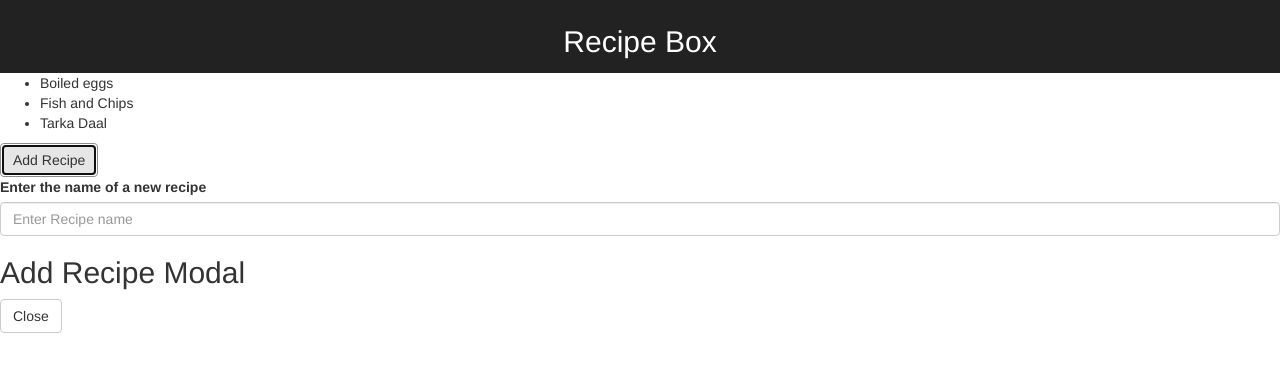
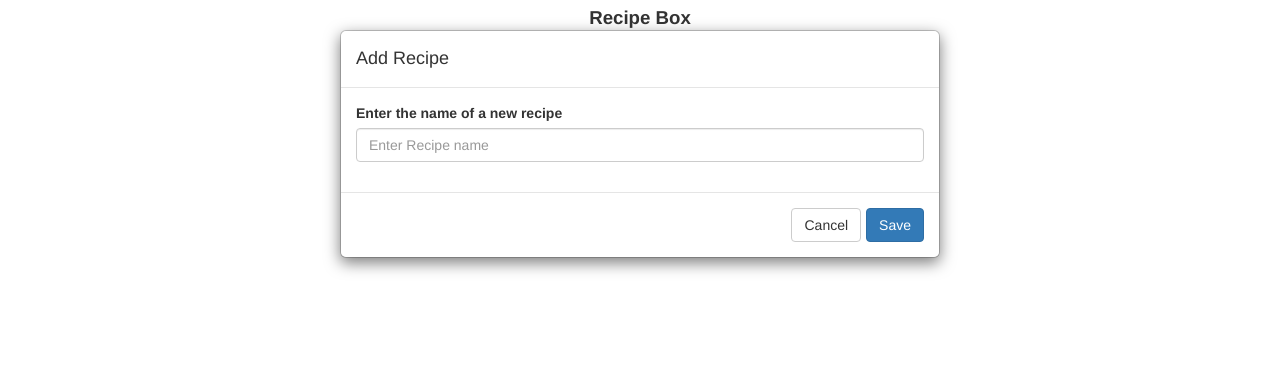
Before and after one commit to jw120/fcc-recipe-box, a React (Create React App) app: page / in a window 1280 px wide. Both pictures are taken after a click on the button "Add Recipe". Shown: the top 372 px of the page. Built offline with nearby package versions, Linux system fonts and the light colour scheme.

Commit message:
Working without ingredients and localStorage

```diff
--- a/src/components/AddRecipeModal.js
+++ b/src/components/AddRecipeModal.js
@@ -5,23 +5,18 @@
 
 import React from 'react'
 
-import { Button } from 'react-bootstrap'
+import { Button, Modal, FormGroup, FormControl, ControlLabel } from 'react-bootstrap'
+
+import { suppressDefaultAndCall } from '../utils'
 
 type AddRecipeModalProps = {
-  onSave: (recipe: string) => void,
-  onClose: () => void
+  onSubmit: (value: string) => void,
+  onCancel: () => void,
+  onChange: (value: string) => void,
+  value: string
 }
 
 function AddRecipeModal(props: AddRecipeModalProps): React.Element<*> {
-  return (
-    <div>
-      <h2>Add Recipe Modal</h2>
-      <Button onClick={props.onClose}>Close</Button>
-    </div>
-  )
-
-
-/*
   return (
       <Modal.Dialog>
         <Modal.Header>
@@ -29,17 +24,30 @@ function AddRecipeModal(props: AddRecipeModalProps): React.Element<*> {
         </Modal.Header>
 
         <Modal.Body>
-          One fine body...
+          <form onSubmit={(e: Event) => suppressDefaultAndCall(e, () => props.onSubmit(props.value))}>
+            <FormGroup>
+              <ControlLabel>Enter the name of a new recipe</ControlLabel>
+              <FormControl
+                type="text"
+                value={props.value}
+                placeholder="Enter Recipe name"
+                onChange={(e: Event) => {
+                  if (e.target instanceof HTMLInputElement) {
+                    props.onChange(e.target.value)
+                  }
+                }}
+              />
+            </FormGroup>
+          </form>
         </Modal.Body>
 
         <Modal.Footer>
-          <Button onClick={props.onClose}>Close</Button>
-          <Button onClick={() => props.onSave('Dummy')} bsStyle="primary">Save changes</Button>
+          <Button onClick={props.onCancel}>Cancel</Button>
+          <Button onClick={() => props.onSubmit(props.value)} bsStyle="primary">Save</Button>
         </Modal.Footer>
 
       </Modal.Dialog>
   )
-  */
 }
 
 export default AddRecipeModal
@@ -47,4 +55,11 @@ export default AddRecipeModal
 /*
 <Button onClick={props.onClose>Close</Button>
 <Button onClick={props.onSave('Dummy') bsStyle="primary">Save changes</Button>
+
+return (
+  <div>
+    <h2>Add Recipe Modal</h2>
+    <Button onClick={props.onClose}>Close</Button>
+  </div>
+)
 */
--- a/src/components/App.css
+++ b/src/components/App.css
@@ -1,6 +1,7 @@
 .App-header {
-  background-color: #222;
   padding: 5px;
+  margin-bottom: 5px;
   text-align: center;
-  color: white;
+  font-size: 14pt;
+  font-weight: bold;
 }
--- a/src/components/App.js
+++ b/src/components/App.js
@@ -13,7 +13,7 @@ function App(): React.Element<*> {
   return (
     <div className='App'>
       <div className='App-header'>
-        <h2>Recipe Box</h2>
+        Recipe Box
       </div>
       <RecipeBox />
     </div>
--- /dev/null
+++ b/src/components/Recipe.css
@@ -0,0 +1,6 @@
+.Recipe {
+  background-color: dodgerblue;
+  padding: 5px;
+  color: white;
+  margin: 2px;
+}
--- a/src/components/Recipe.js
+++ b/src/components/Recipe.js
@@ -4,6 +4,7 @@
  */
 
 import React from 'react'
+import './Recipe.css'
 
 type RecipeProps = {
   recipe: string,
@@ -13,9 +14,9 @@ type RecipeProps = {
 
 function Recipe({ recipe, isSelected, onSelect }: RecipeProps): React.Element<*> {
   return (
-    <li onClick={() => onSelect(recipe)}>
+    <div className="Recipe" onClick={() => onSelect(recipe)}>
       { recipe + (isSelected ? ' (Selected)' : '') }
-    </li>
+    </div>
   )
 }
 
--- /dev/null
+++ b/src/components/RecipeList.css
@@ -0,0 +1,15 @@
+.RecipeList {
+  padding: 4px;
+}
+
+.RecipeList-Frame {
+  background-color: lightgrey;
+  max-width: 500px;
+  margin-left: auto;
+  margin-right: auto;
+  padding: 5px;
+  display: flex;
+  flex-direction: column;
+  justify-content: flex-start;
+  margin-bottom: 10px;
+}
--- a/src/components/RecipeList.js
+++ b/src/components/RecipeList.js
@@ -1,16 +1,17 @@
 /** @flow
  *
- * Main presentational component.
+ * Main presentational component
  */
 
 import React from 'react'
 import { Button } from 'react-bootstrap'
 
 import Recipe from './Recipe'
-import RecipeEntryForm from './RecipeEntryForm'
+// import RecipeEntryForm from './RecipeEntryForm'
 import AddRecipeModal from './AddRecipeModal'
 import type { ModalState } from '../reducers/modal'
 import type { WrappedActionProps } from '../actions'
+import './RecipeList.css'
 
 export type RecipeListProps = {
   recipes: string[],
@@ -21,8 +22,8 @@ export type RecipeListProps = {
 
 function RecipeList(props: RecipeListProps & WrappedActionProps): React.Element<*> {
   return (
-    <div>
-      <ul>
+    <div className="RecipeList">
+      <div className="RecipeList-Frame">
         { props.recipes.map((r: string, i: number) => {
           return (
             <Recipe
@@ -32,23 +33,43 @@ function RecipeList(props: RecipeListProps & WrappedActionProps): React.Element<
               key={i}
             />
           )
-        })}
-      </ul>
-      <Button onClick={() => props.changeModal('ADD_RECIPE', true)}>
-        Add Recipe
-      </Button>
-      <RecipeEntryForm
-        value={props.entryValue}
-        onChange={props.updateEntry}
-        onSubmit={() => props.addRecipe(props.entryValue)}
-      />
-      { props.modal === 'ADD_RECIPE' &&
+          })}
+      </div>
+      { props.modal === 'ADD_RECIPE' ?
         <AddRecipeModal
-          onSave={props.addRecipe}
-          onClose={() => props.changeModal('ADD_RECIPE', false)}
-        /> }
+          onSubmit={(recipe: string) => {
+            props.changeModal('ADD_RECIPE', false)
+            props.addRecipe(recipe)
+            props.updateEntry("")
+          }}
+          onCancel={() => {
+            props.changeModal('ADD_RECIPE', false)
+            props.updateEntry("")
+          }}
+          onChange={props.updateEntry}
+          value={props.entryValue}
+        /> :
+        <Button
+          onClick={() => props.changeModal('ADD_RECIPE', true)}
+          bsStyle="primary"
+        >
+          Add Recipe
+          </Button>
+      }
     </div>
   )
 }
 
 export default RecipeList
+
+
+/*
+
+<RecipeEntryForm
+  value={props.entryValue}
+  onChange={props.updateEntry}
+  onSubmit={() => props.addRecipe(props.entryValue)}
+/>
+
+
+  */
--- /dev/null
+++ b/src/utils.js
@@ -0,0 +1,9 @@
+/** @flow
+ *
+ *
+ */
+
+export function suppressDefaultAndCall(e: Event, callback: () => void) {
+  e.preventDefault()
+  callback()
+}
```
Also changed, not shown: 2 other files (tests, documents, lock files or other folders).
